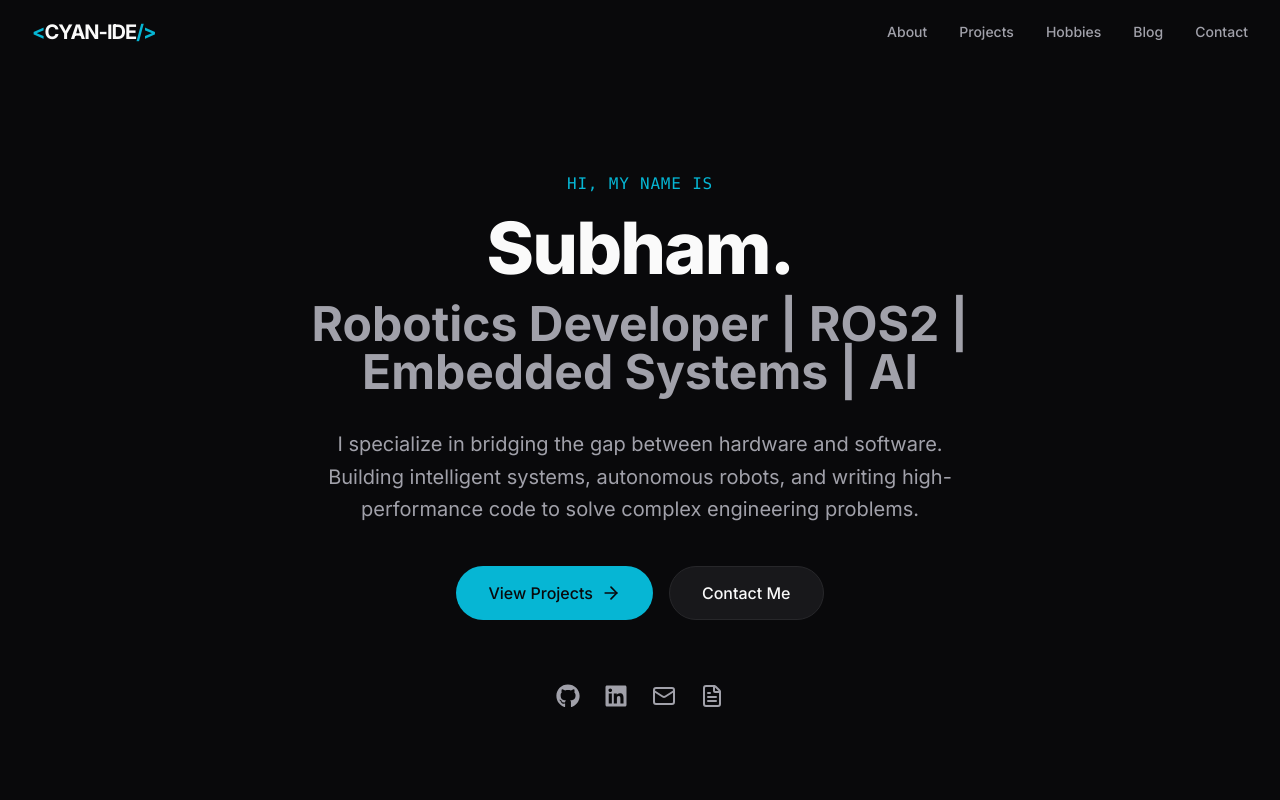
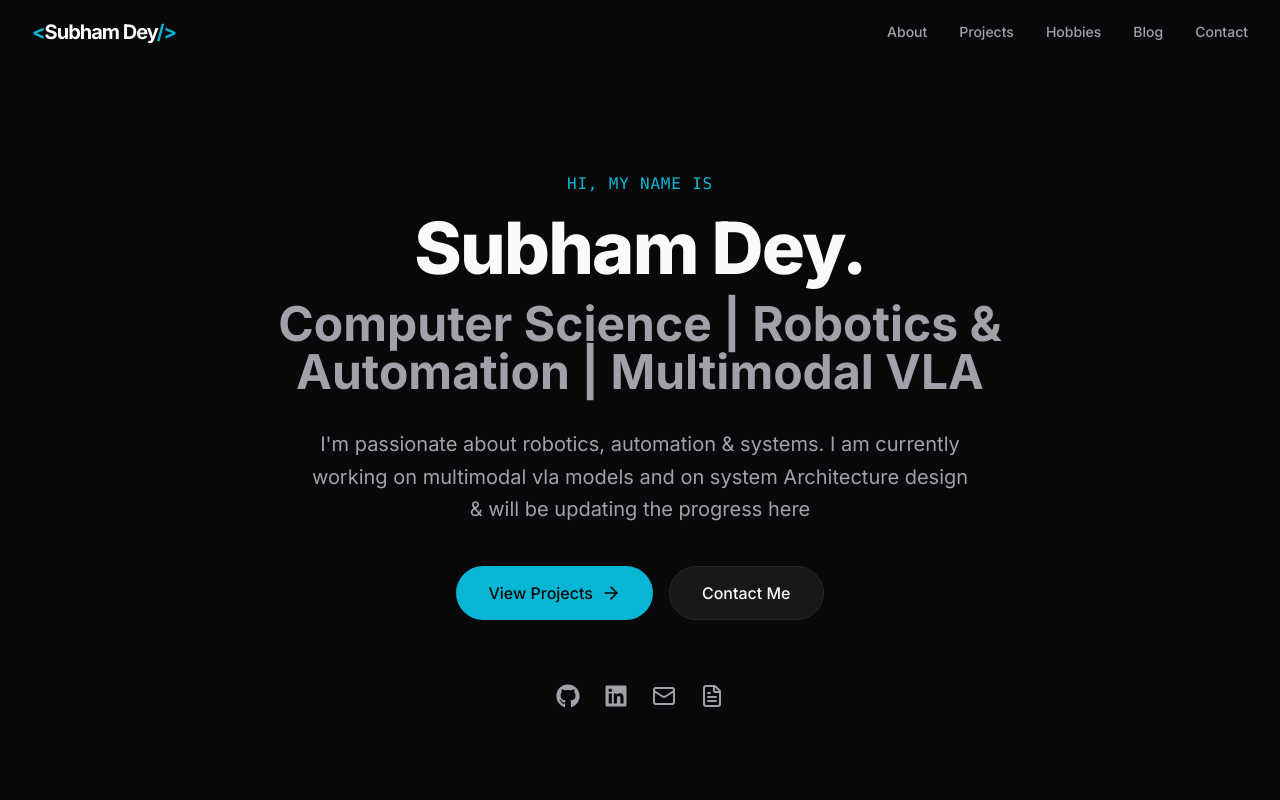
Before and after one commit to cyan-ide7/read.me, a Next.js app: page /self/ in a window 1280 px wide. Shown: the top 800 px of the page. Built offline with nearby package versions, Linux system fonts and the light colour scheme.

Commit message:
Update branding to Subham Dey

```diff
--- a/src/components/HeroSection.tsx
+++ b/src/components/HeroSection.tsx
@@ -28,7 +28,7 @@ export default function HeroSection() {
           transition={{ duration: 0.5, delay: 0.1 }}
         >
           <h1 className="text-5xl sm:text-7xl font-extrabold tracking-tight text-foreground mb-4">
-            Subham.
+            Subham Dey.
           </h1>
         </motion.div>
 
@@ -38,7 +38,7 @@ export default function HeroSection() {
           transition={{ duration: 0.5, delay: 0.2 }}
         >
           <h2 className="text-3xl sm:text-5xl font-bold text-muted mb-8 max-w-3xl">
-            Robotics Developer | ROS2 | Embedded Systems | AI
+            Computer Science | Robotics & Automation | Multimodal VLA
           </h2>
         </motion.div>
 
@@ -48,8 +48,7 @@ export default function HeroSection() {
           transition={{ duration: 0.5, delay: 0.3 }}
         >
           <p className="text-lg sm:text-xl text-muted max-w-2xl mb-10 leading-relaxed">
-            I specialize in bridging the gap between hardware and software. Building intelligent systems,
-            autonomous robots, and writing high-performance code to solve complex engineering problems.
+            I'm passionate about robotics, automation & systems. I am currently working on multimodal vla models and on system Architecture design & will be updating the progress here
           </p>
         </motion.div>
 
--- a/src/components/Navbar.tsx
+++ b/src/components/Navbar.tsx
@@ -37,7 +37,7 @@ export default function Navbar() {
         <div className="flex justify-between items-center h-16">
           <div className="flex-shrink-0 flex items-center">
             <Link href="/" className="text-xl font-bold tracking-tighter text-foreground">
-              <span className="text-accent">{"<"}</span>CYAN-IDE<span className="text-accent">{"/>"}</span>
+              <span className="text-accent">{"<"}</span>Subham Dey<span className="text-accent">{"/>"}</span>
             </Link>
           </div>
 
```
